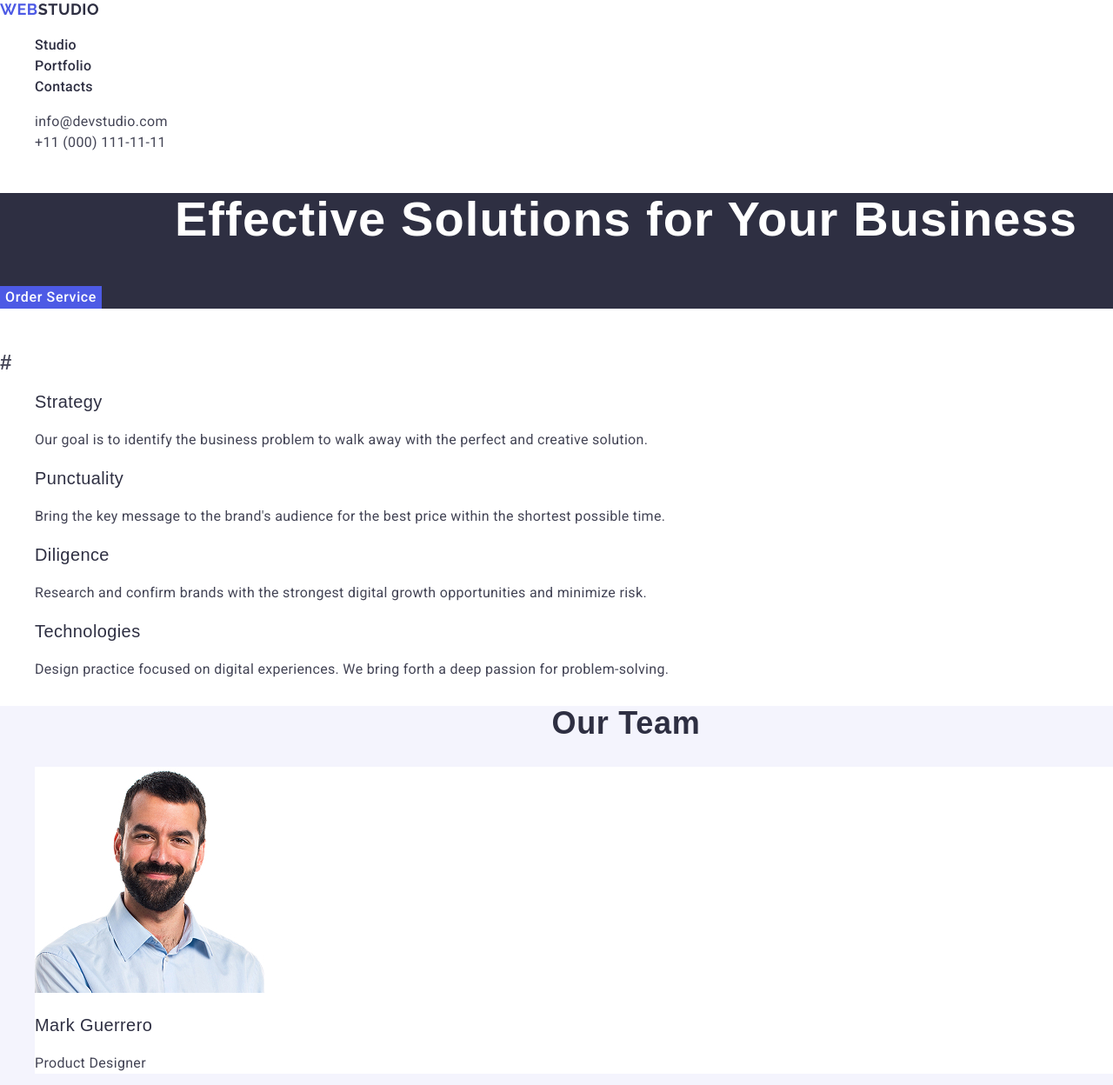
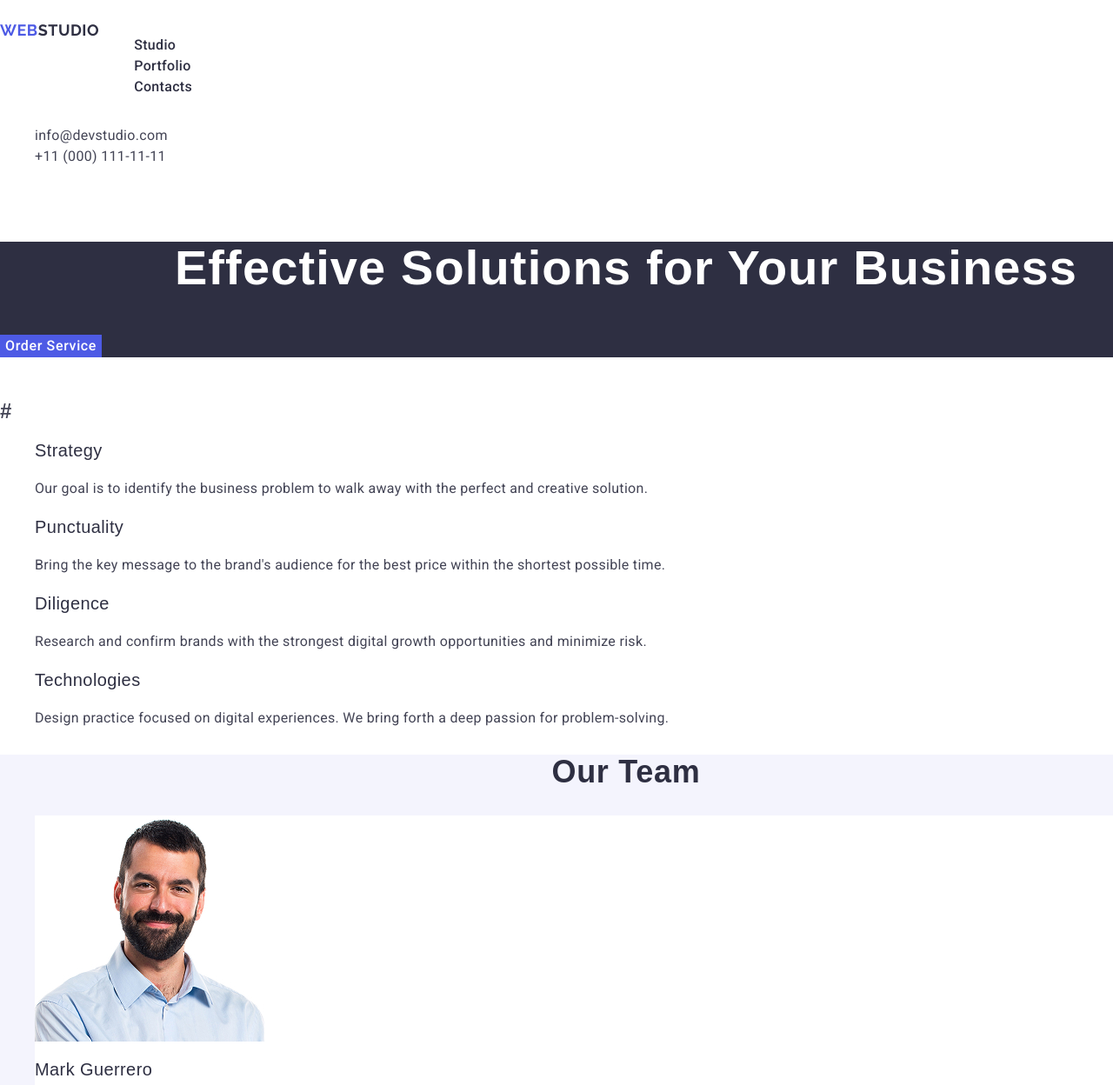
Before and after one commit to VladyslavaBadyda/goit-markup-hw-03, a plain HTML site: page index.html in a window 1280 px wide. Shown: the top 1248 px of the page at 87% size. Drawn offline with nearby package versions, Linux system fonts and the light colour scheme.

Commit message:
homework2222

```diff
--- a/css/styles.css
+++ b/css/styles.css
@@ -15,6 +15,26 @@
 --color-grey: #2E2F42 ;
 --color-white: #ffffff ;
 --color-dairy: #FCFCFC ;
+}
+
+img {
+display: block;
+}
+
+.container {}
+
+.container {
+max-width: ;
+padding-left: ;
+padding-right: ;
+margin-left: ;
+margin-right: ;
+}
+
+.container {
+width: 1440px;
+padding-right: 0px;
+padding-left: 0px;
 }
 
 //============================BODY====================================//
@@ -65,8 +85,14 @@ background-color: var(--color-ocean);
 
  //==============================HEADER===============================//
 
+.header {
+}
+
 
 .header {
+padding: 24px 0;
+width: 1158px;
+border-bottom: var(--color-cornflower);
 
 }
 
@@ -76,7 +102,10 @@ font-size: 16px;
 line-height: 1.5;
 letter-spacing: 0.02em;
 color: var(--color-navy-blue);
+display: flex;
 }
+
+
 
 .header-nav-studio {
 font-weight: 700;
@@ -87,6 +116,7 @@ text-transform: uppercase;
 color: var(--color-iris);
 font-family: "Raleway", sans-serif;
 }
+
 
 .header-nav-logo-span {
 font-weight: 700;
@@ -270,11 +300,11 @@ color: var(--color-iris);
 
 .footer-nav-logo-span {
 font-weight: 700;
-    font-size: 18px;
-    line-height: 1.17;
-    letter-spacing: 0.03em;
-    text-transform: uppercase;
-    color: var(--color-cloud);
+font-size: 18px;
+line-height: 1.17;
+letter-spacing: 0.03em;
+text-transform: uppercase;
+color: var(--color-cloud);
 }
 
 .footer-text {
@@ -282,22 +312,3 @@ line-height: 1.5;
 color: var(--color-cloud);
 letter-spacing: 0.02em;
 }
-
-//===========================HOMEWORK3==============================//
-
-.container {
-}
-
-.container {
-max-width: ;
-padding-left: ;
-padding-right: ;
-margin-left: ;
-margin-right: ;
-}
-
-.container {
-width: 1440px;
-padding-right: 0px;
-padding-left: 0px;
-}
--- a/index.html
+++ b/index.html
@@ -36,8 +36,6 @@
                         </li>
                     </ul>
                 </nav>
-        </div>
-        <div class="container">
                 <address class="header-address">
                     <ul class="header-social-list">
                         <li class="header-social-list-item">
@@ -108,7 +106,7 @@
                 <h2 class="card">Our Team</h2>
                 <ul>
                     <li class="card-li">
-                        <img src="./images/1.jpg" alt="Mark Guerrero" width="264">
+                        <div class=""><img src="./images/1.jpg" alt="Mark Guerrero" width="264"></div>
                         <h3 class="card-hero">Mark Guerrero</h3>
                         <p class="card-hero-text">Product Designer</p>
                     </li>
```
Lines whose indentation alone changed are shown as unchanged.
